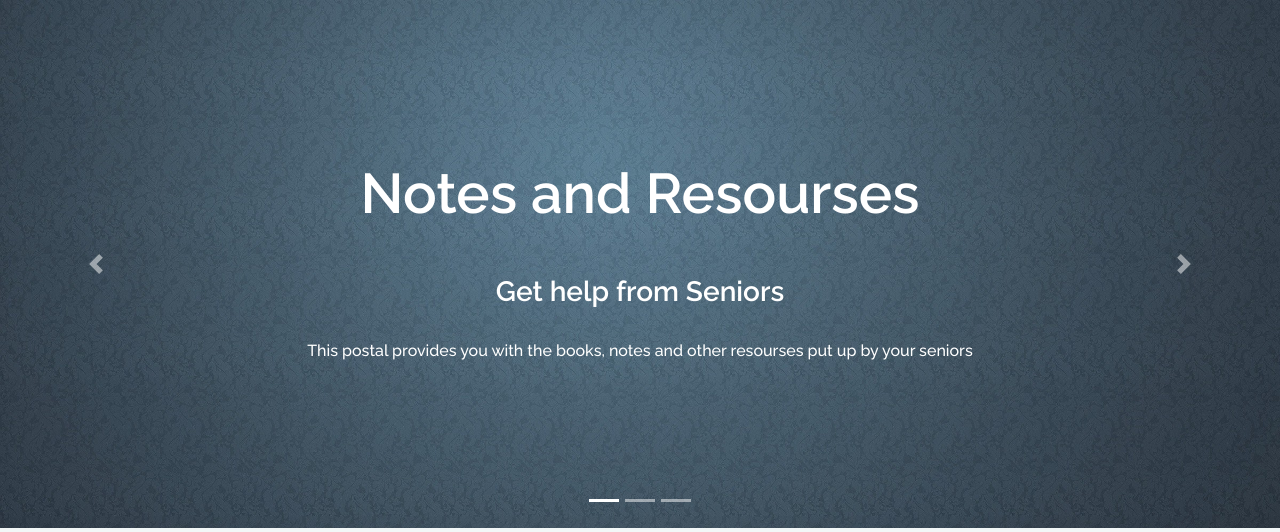
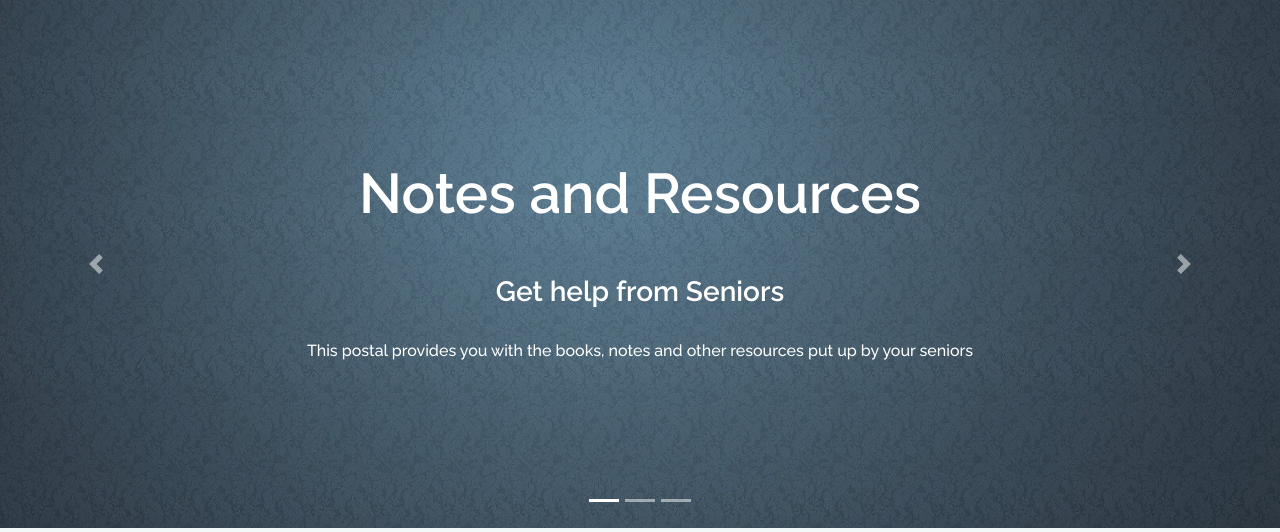
Before and after one commit to raj1701/Resource-Sharing-Portal, a Django app: page / in a window 1280 px wide. Shown: the part 101-633 px from the top of the page. Run offline with Django 3.2, Linux system fonts and the light colour scheme; data comes from the database, SQL or seed files in the repository; some libraries are stand-ins or nearby versions.

Commit message:
Changes from server

```diff
--- a/app/templates/app/index.html
+++ b/app/templates/app/index.html
@@ -17,10 +17,10 @@
         style="background-image: url({% static 'img/background.jpg' %}); background-size: cover;">
         <div class="container">
           <div class="hero-text py-5">
-            <h1 class="display-4 my-5">Notes and Resourses</h1>
+            <h1 class="display-4 my-5">Notes and Resources</h1>
             <h3 class="my-4">Get help from Seniors</h3>
             <p>
-              This postal provides you with the books, notes and other resourses put
+              This postal provides you with the books, notes and other resources put
               up by your seniors
             </p>
           </div>
```
